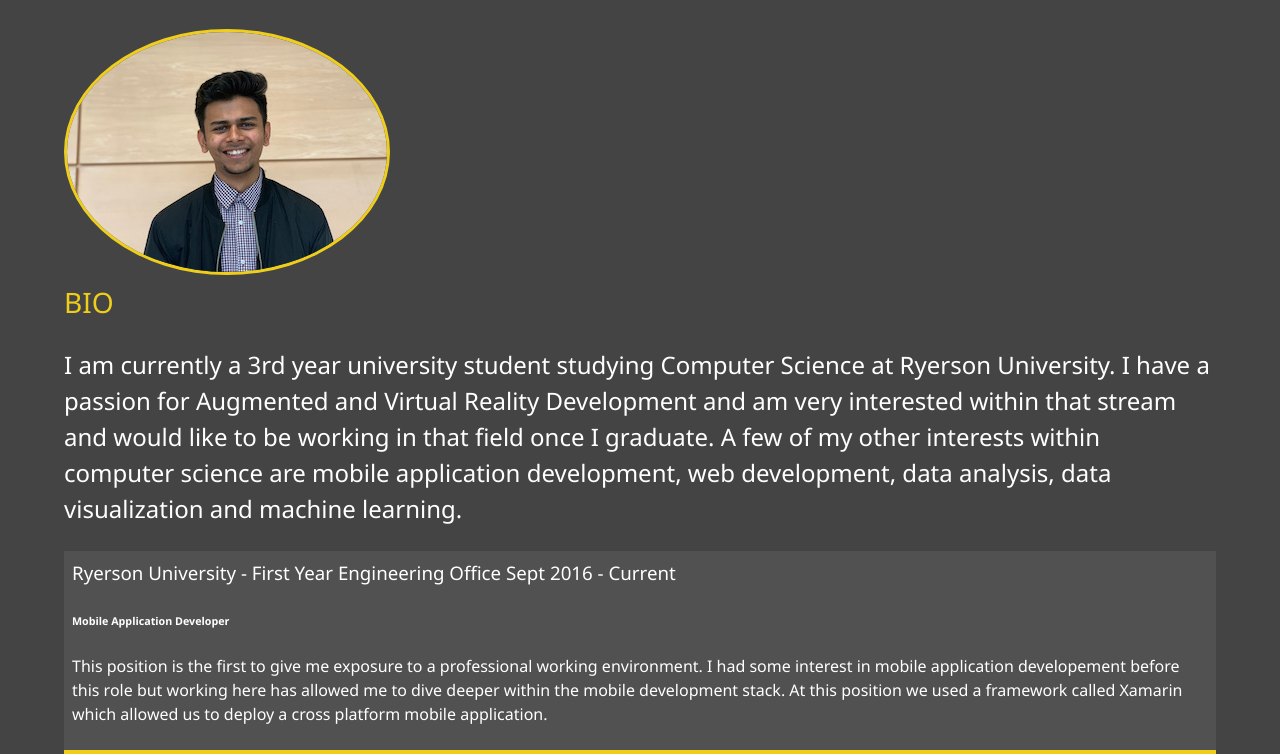
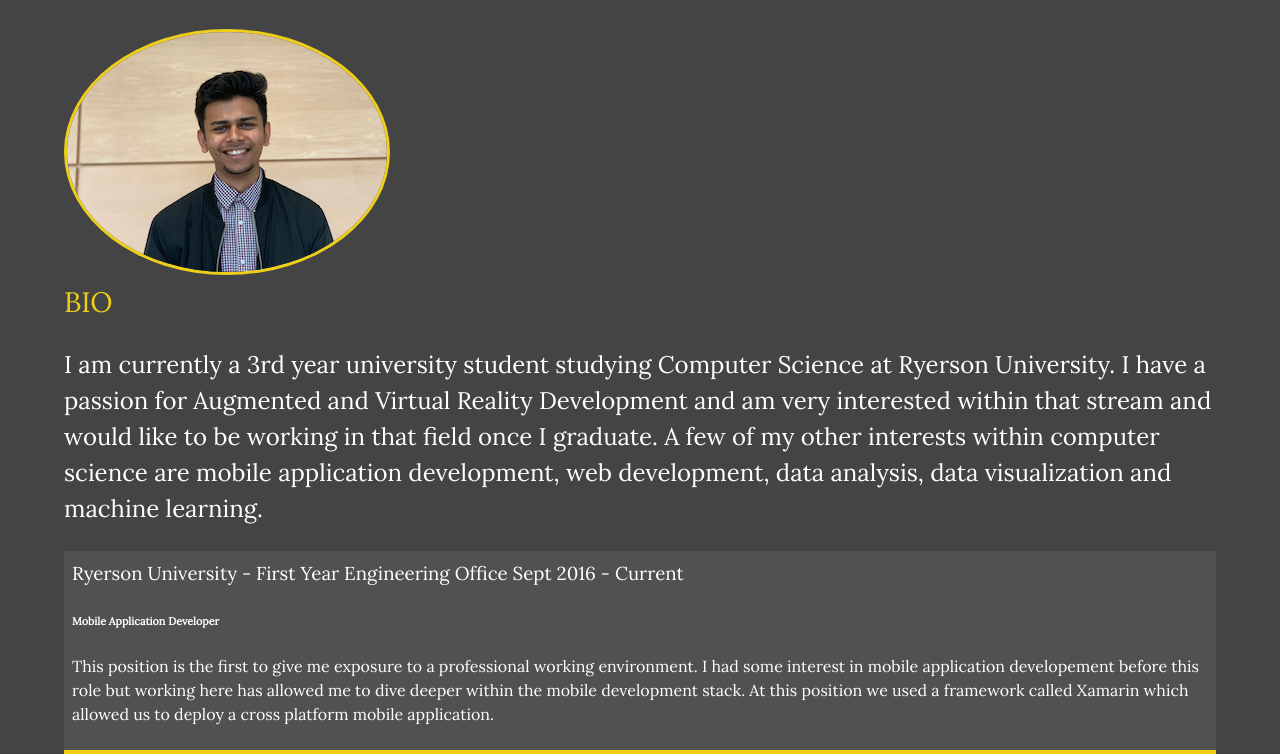
Before and after one commit to Kaushal771/Kaushal771.github.io, a website: page about.html in a window 1280 px wide. Shown: the part 253-1007 px from the top of the page. Drawn offline with Linux system fonts and the light colour scheme.

Commit message:
fonts changed

```diff
--- a/about.html
+++ b/about.html
@@ -8,6 +8,7 @@
   <meta http-equiv="X-UA-Compatible"
   content="ie-edge">
   <title> About Me</title>
+  <link href="https://fonts.googleapis.com/css?family=Lora" rel="stylesheet">
   <link rel="stylesheet" href="https://use.fontawesome.com/releases/v5.6.3/css/all.css" integrity="sha384-UHRtZLI+pbxtHCWp1t77Bi1L4ZtiqrqD80Kn4Z8NTSRyMA2Fd33n5dQ8lWUE00s/" crossorigin="anonymous">
 
 
--- a/css/main.css
+++ b/css/main.css
@@ -147,7 +147,7 @@ body {
   color: #fff;
   height: 100%;
   margin: 0;
-  font-family: 'Segoe UI', Tahoma, Geneva, Verdana, sans-serif;
+  font-family: 'Lora', Tahoma, Geneva, Verdana, sans-serif;
   line-height: 1.5;
 }
 
```
Also changed, not shown: contact.html (+1 -0 lines), index.html (+1 -0 lines), work.html (+1 -0 lines).
